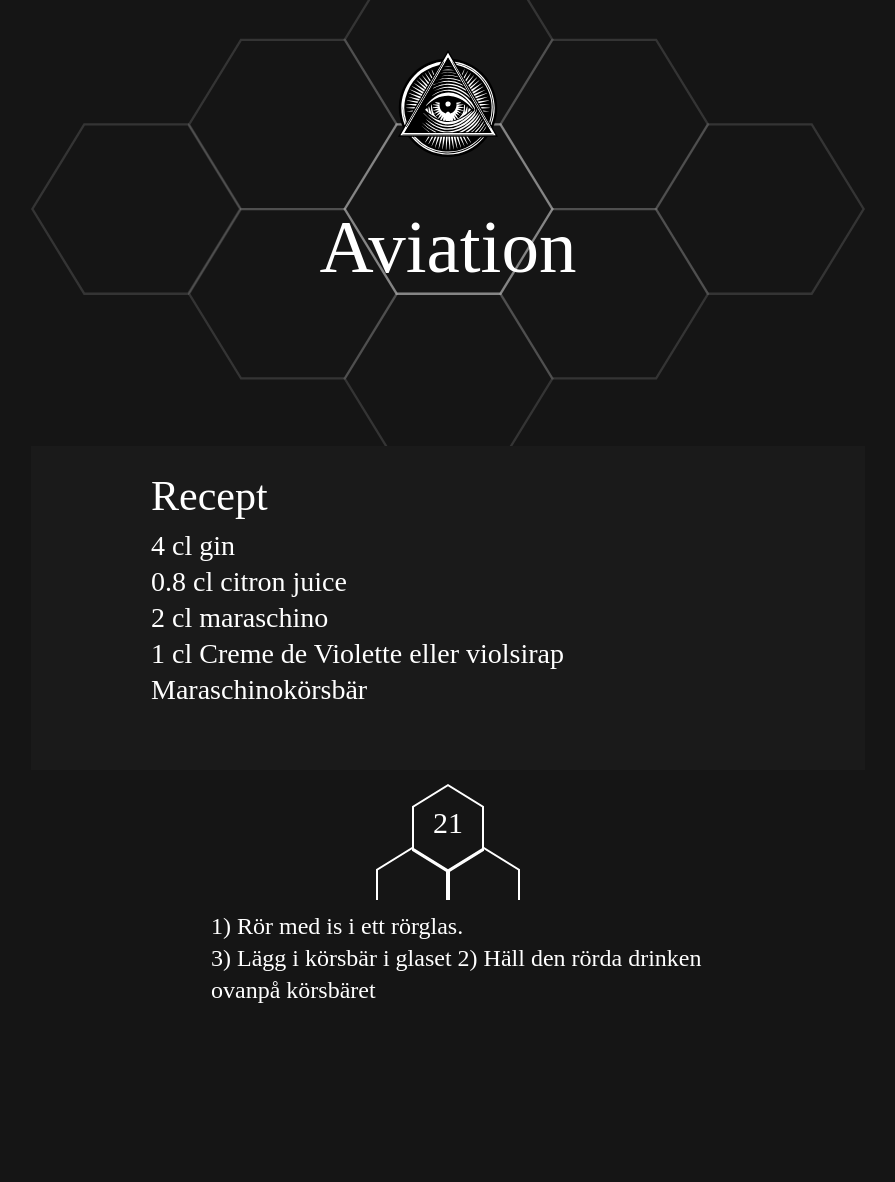
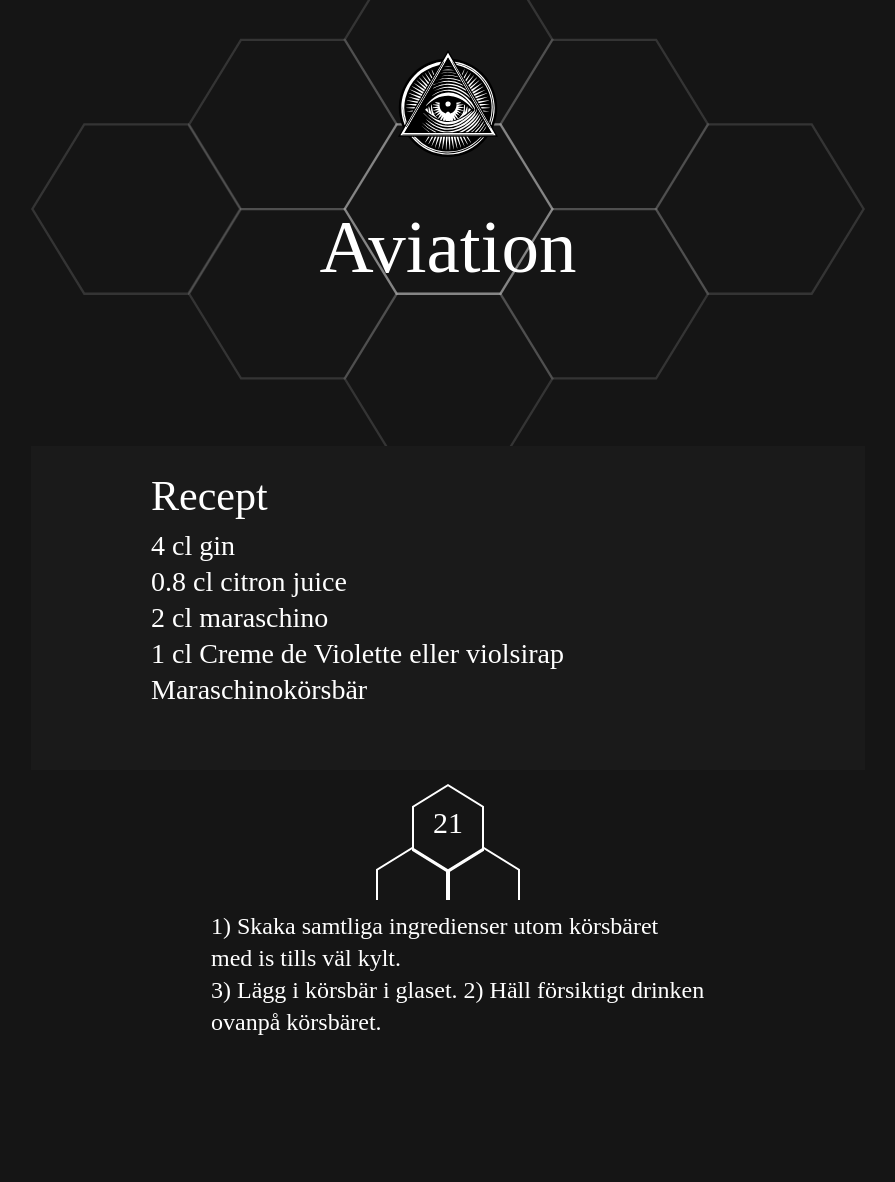
Before and after one commit to buffpojken/the-alchemy-archive, a Jekyll site: the page built from _drinks/21_aviation.md, in a window 1280 px wide. Shown: the whole page, without its empty margins (192-1087 px from the left). Built offline with Jekyll 4.4.1, drawn with Linux system fonts in a browser that asks for light colours; some web fonts are replaced; comment, search, counter and statistics services are not loaded; before the commit the page ends 1150 px from its top, so only the background shows below that.

Commit message:
Fixed drink recipie 21

```diff
--- a/_drinks/21_aviation.md
+++ b/_drinks/21_aviation.md
@@ -12,8 +12,8 @@ ingredients:
 ---
 
 
-Glas: Cocktail
+Glas: Coupe
 
-1) Rör med is i ett rörglas.
-3) Lägg i körsbär i glaset
-2) Häll den rörda drinken ovanpå körsbäret
+1) Skaka samtliga ingredienser utom körsbäret med is tills väl kylt.
+3) Lägg i körsbär i glaset.
+2) Häll försiktigt drinken ovanpå körsbäret.
```
